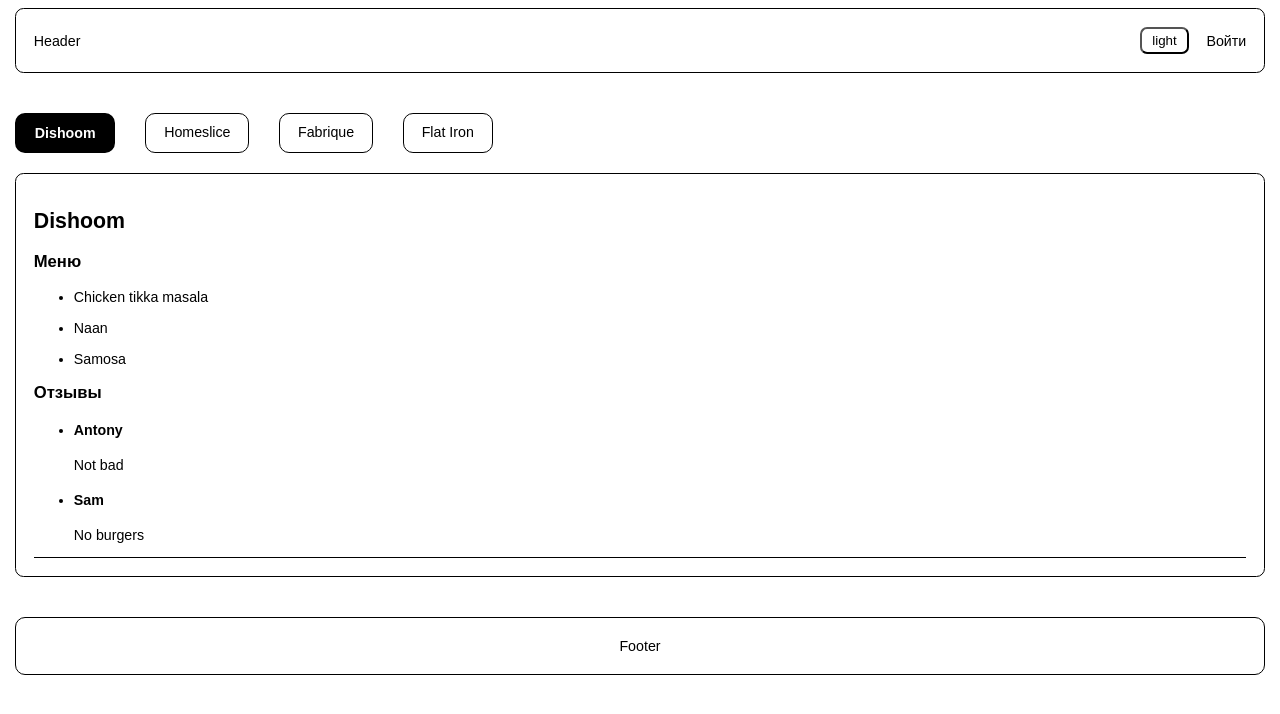
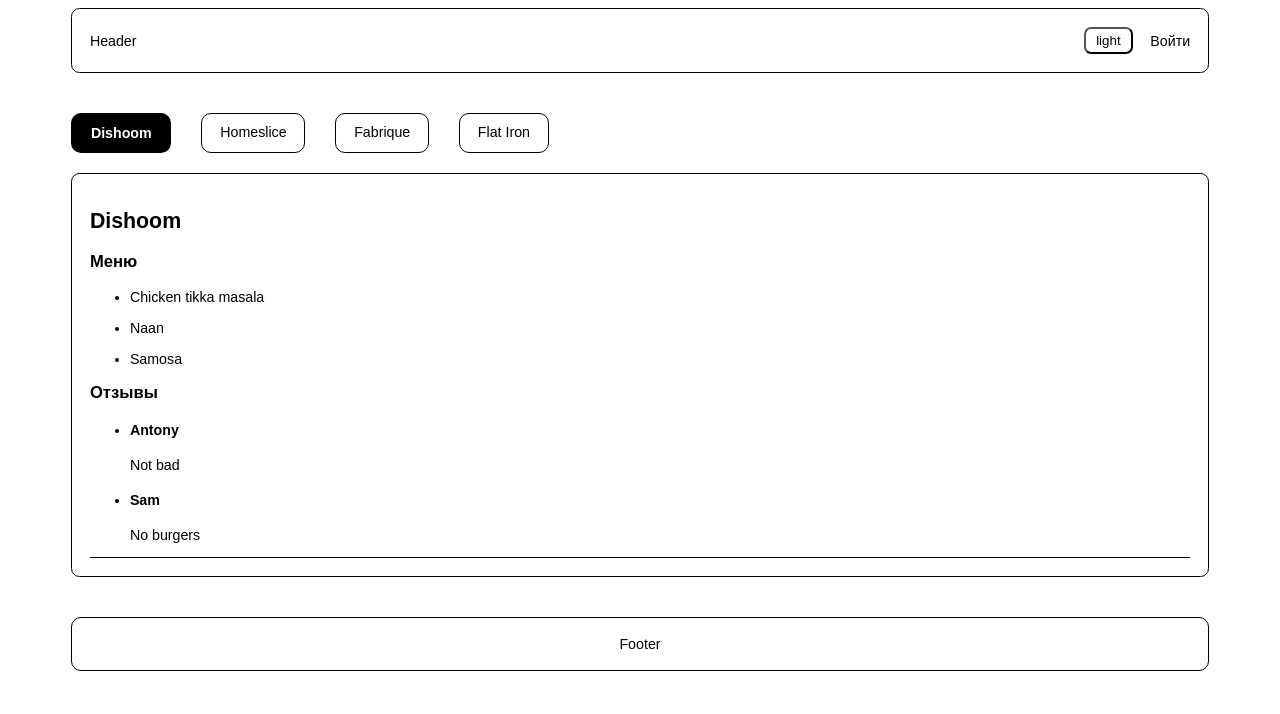
Before and after one commit to BigRock32/Home-project, a React (Vite) app: page / in a window 1280 px wide. Shown: the top 714 px of the page. Built offline with nearby package versions, Linux system fonts and the light colour scheme.

Commit message:
hw-6 fixes

```diff
--- a/src/App.css
+++ b/src/App.css
@@ -45,14 +45,6 @@
 /* Container */
 .container {
    width: 100%;
-   max-width: 1250px;
+   max-width: 80rem;
    margin: 0 auto;
 }
-
-/* Restaurants */
-.restaurants {
-   display: flex;
-   flex-direction: column;
-   align-items: start;
-   gap: 50px;
-}
--- a/src/components/AuthContext/auth-context.jsx
+++ b/src/components/AuthContext/auth-context.jsx
@@ -1,15 +1,16 @@
-import React, { useState } from 'react'
+import React from 'react'
 
 import { AuthContext as AuthContextProvider } from '.'
 
 import { userData } from '../../constants/auth'
+import { useAuth } from '../../hooks/use-auth'
 
 export const AuthContext = ({ children }) => {
-   const [auth, setAuth] = useState(false)
-   const [user, setUser] = useState({})
+   const { state, setAuth, setUser } = useAuth()
+   const { auth, user } = state
 
    const toggleAuth = () => {
-      if (auth) {
+      if (state.auth) {
          setAuth(false)
          setUser({})
       } else {
--- a/src/components/Footer/footer.module.scss
+++ b/src/components/Footer/footer.module.scss
@@ -1,10 +1,8 @@
-.footer {
-   &__wrapper {
-      display: flex;
-      justify-content: center;
-      align-items: center;
-      border: 1px solid black;
-      border-radius: 10px;
-      padding: 20px;
-   }
+.footer__wrapper {
+   display: flex;
+   justify-content: center;
+   align-items: center;
+   border: 1px solid black;
+   border-radius: 0.7rem;
+   padding: 1.25rem;
 }
--- a/src/components/Header/header.jsx
+++ b/src/components/Header/header.jsx
@@ -1,11 +1,9 @@
 import React, { use } from 'react'
 import s from './header.module.scss'
 import { ToggleTheme } from '../ToggleTheme/toggle-theme'
-import { AuthContext } from '../AuthContext'
+import { HeaderAuth } from '../HeaderAuth'
 
 export const Header = () => {
-   const { auth, user, toggleAuth } = use(AuthContext)
-
    return (
       <header className={s.header}>
          <div className="container">
@@ -13,12 +11,7 @@
                Header
                <div className={s.header__right}>
                   <ToggleTheme />
-                  <div className={s.loginBtn} onClick={toggleAuth}>
-                     {auth ? 'Выйти' : 'Войти'}
-                  </div>
-                  {auth && <div>
-                     {user.name}
-                  </div>}
+                  <HeaderAuth />
                </div>
             </div>
          </div>
--- a/src/components/Header/header.module.scss
+++ b/src/components/Header/header.module.scss
@@ -1,5 +1,4 @@
-.header {
-   &__wrapper {
+.header__wrapper {
    display: flex;
    justify-content: space-between;
    align-items: center;
@@ -8,13 +7,8 @@
    padding: 1.25rem;
 }
 
-   &__right {
+.header__right {
    display: flex;
    gap: 1.25rem;
    align-items: center;
 }
-}
-
-.loginBtn {
-   cursor: pointer;
-}
--- /dev/null
+++ b/src/components/HeaderAuth/header-auth.jsx
@@ -0,0 +1,19 @@
+import React, { use } from 'react'
+import { AuthContext } from '../AuthContext'
+
+import s from './header-auth.module.scss'
+
+export const HeaderAuth = () => {
+   const { auth, user, toggleAuth } = use(AuthContext)
+
+   return (
+      <>
+         <div className={s.btn} onClick={toggleAuth}>
+            {auth ? 'Выйти' : 'Войти'}
+         </div>
+         {auth && <div>
+            {user.name}
+         </div>}
+      </>
+   )
+}
--- /dev/null
+++ b/src/components/HeaderAuth/header-auth.module.scss
@@ -0,0 +1,3 @@
+.btn {
+   cursor: pointer;
+}
--- /dev/null
+++ b/src/components/HeaderAuth/index.js
@@ -0,0 +1 @@
+export { HeaderAuth } from './header-auth.jsx'
--- a/src/components/RestaurantsFilters/restaurants-filters.jsx
+++ b/src/components/RestaurantsFilters/restaurants-filters.jsx
@@ -15,7 +15,7 @@
           name={name}
           activeTab={activeRestaurantId}
           setActiveTab={setActiveRestaurantId}
-        ></Tab>
+        />
       ))}
     </div>
   )
--- a/src/components/Tab/tab.jsx
+++ b/src/components/Tab/tab.jsx
@@ -3,7 +3,6 @@
 import s from './tab.module.scss'
 import classNames from 'classnames'
 import { ThemeContext } from '../ThemeContext'
-import { Button } from '../Button/button'
 
 export const Tab = ({
    id,
--- /dev/null
+++ b/src/hooks/use-auth.jsx
@@ -0,0 +1,34 @@
+import { useReducer } from 'react'
+
+const DEFAULT_AUTH_STATE = {
+   auth: false,
+   user: {}
+}
+
+const SET_AUTH_ACTION = 'SET_AUTH_ACTION'
+const SET_USER_ACTION = 'SET_USER_ACTION'
+
+
+const reducer = (state, { type, payload }) => {
+   switch (type) {
+      case SET_AUTH_ACTION:
+         return { ...state, auth: payload }
+      case SET_USER_ACTION:
+         return { ...state, user: payload }
+      default:
+         return state
+   }
+}
+
+export const useAuth = () => {
+   const [state, dispatch] = useReducer(reducer, DEFAULT_AUTH_STATE)
+
+   const setAuth = (auth) => dispatch({ type: SET_AUTH_ACTION, payload: auth })
+   const setUser = (user) => dispatch({ type: SET_USER_ACTION, payload: user })
+
+   return {
+      state,
+      setAuth,
+      setUser
+   }
+}
--- a/src/hooks/use-review-form.jsx
+++ b/src/hooks/use-review-form.jsx
@@ -1,4 +1,4 @@
-import React, { useReducer } from 'react'
+import { useReducer } from 'react'
 
 const DEFAULT_FORM_VALUE = {
    name: '',
```
Lines whose indentation alone changed are shown as unchanged.
